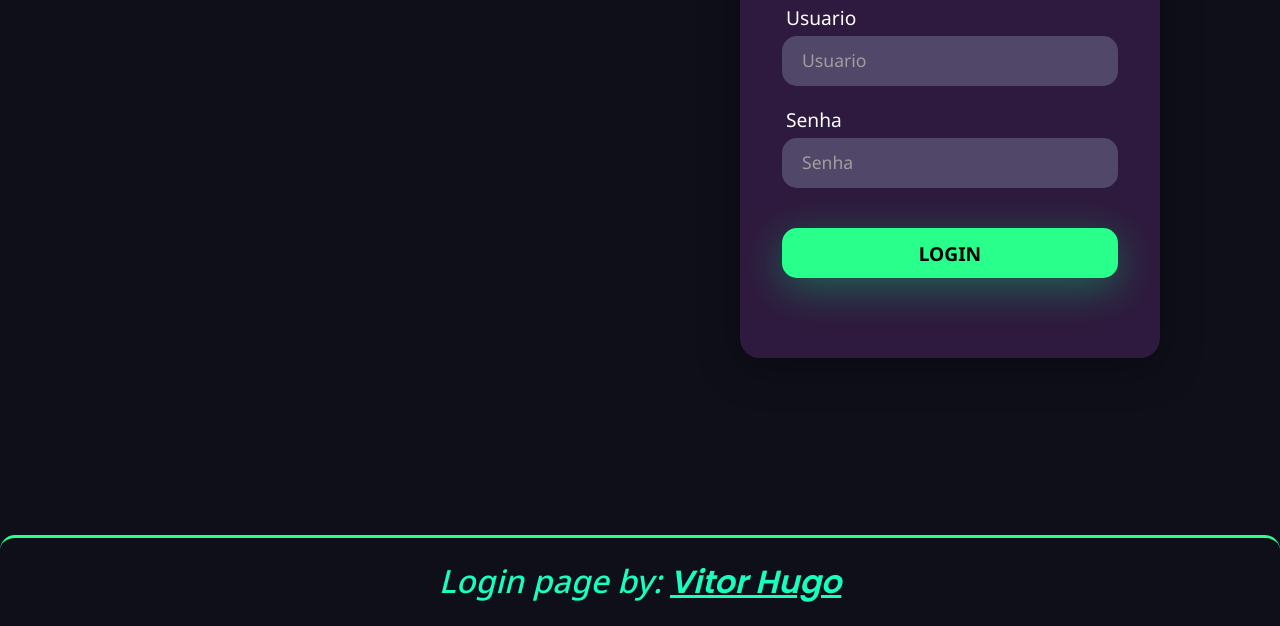
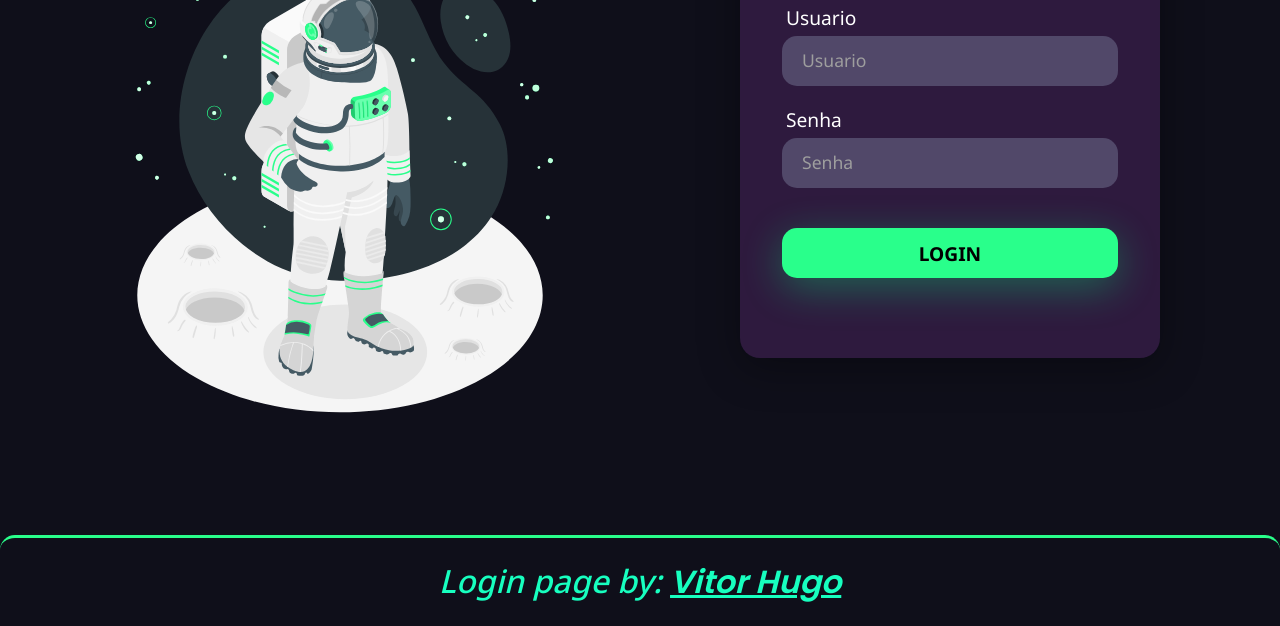
Before and after one commit to 888888b/Login-page, a plain HTML site: page index.html in a window 1280 px wide. Shown: the part 265-891 px from the top of the page. Drawn offline with Linux system fonts and the light colour scheme; the site is published under a folder, as on GitHub Pages, so addresses that start at the root find nothing.

Commit message:
Pagina de Login

```diff
--- a/index.html
+++ b/index.html
@@ -14,7 +14,7 @@
     <article>
       <h1>Faça login</h1>
       <h1>E entre para o nosso time</h1>
-      <img src="/img/astronautic.svg" alt="Astronautic">
+      <img src="img/astronautic.svg" alt="Astronautic">
     </article>
 
     <aside>
```
